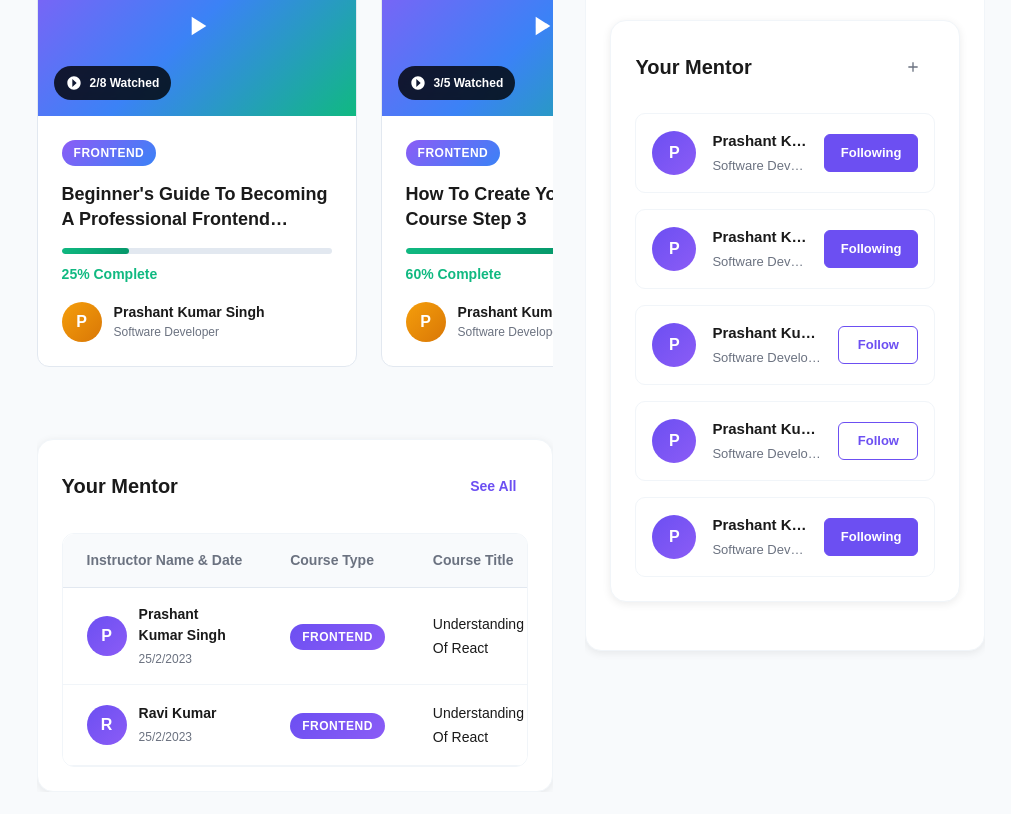
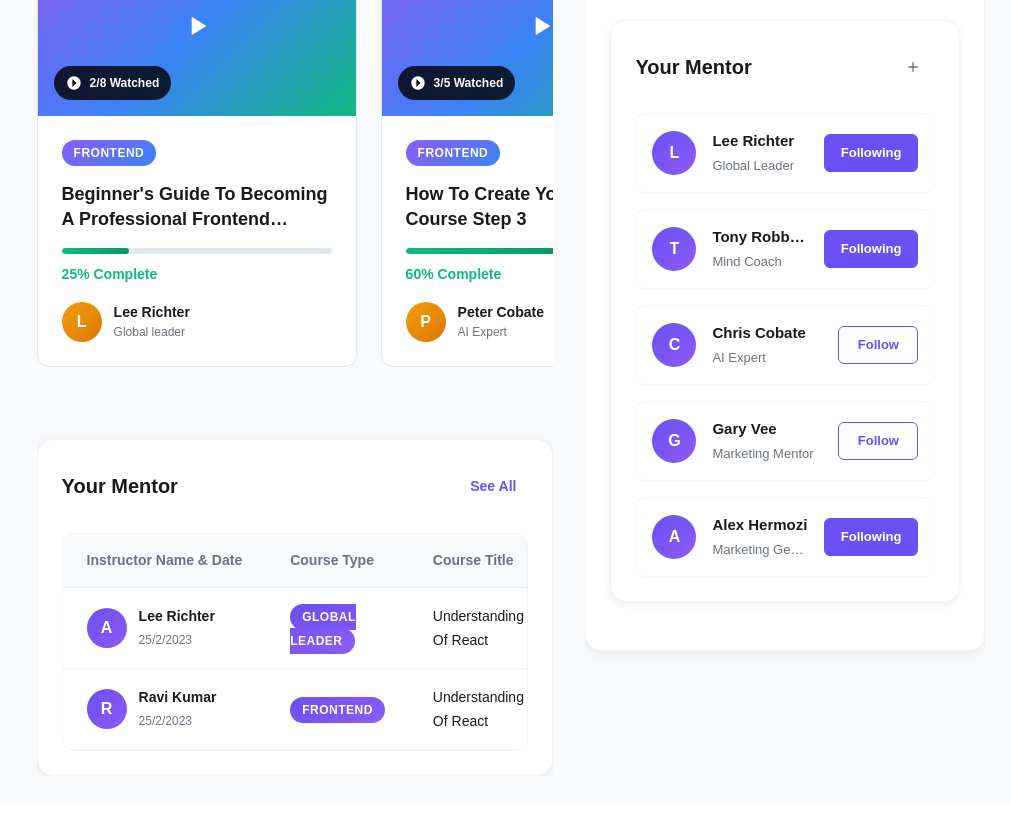
Before and after one commit to xthemadgenius/genjen, a Next.js app in the folder web-app/: page /dashboard in a window 1280 px wide. Shown: the part 1000-1814 px from the top of the page, without its empty margins (269-1280 px from the left). Built offline with nearby package versions, Linux system fonts and the light colour scheme.

Commit message:
name changes

```diff
--- a/web-app/src/app/dashboard/page.tsx
+++ b/web-app/src/app/dashboard/page.tsx
@@ -12,8 +12,8 @@ import styles from './dashboard.module.css';
 const DashboardPage = () => {
   // Mock user data - in real app this would come from authentication/context
   const user = {
-    fullName: 'Prashant Kumar Singh',
-    email: 'prashant@example.com',
+    fullName: 'Lee Richter',
+    email: 'lee@goasklee.com',
     avatar: undefined // This would typically be a URL to user's profile image
   };
 
--- a/web-app/src/components/dashboard/ContinueWatching.tsx
+++ b/web-app/src/components/dashboard/ContinueWatching.tsx
@@ -22,8 +22,8 @@ const defaultCourses = [
   {
     id: '1',
     title: "Beginner's Guide To Becoming A Professional Frontend Developer",
-    instructor: 'Prashant Kumar Singh',
-    instructorRole: 'Software Developer',
+    instructor: 'Lee Richter',
+    instructorRole: 'Global leader',
     thumbnail: '/course-thumbnails/frontend.jpg',
     progress: 25,
     totalLessons: 8,
@@ -33,8 +33,8 @@ const defaultCourses = [
   {
     id: '2',
     title: "How To Create Your Online Course Step 3",
-    instructor: 'Prashant Kumar Singh',
-    instructorRole: 'Software Developer',
+    instructor: 'Peter Cobate',
+    instructorRole: 'AI Expert',
     thumbnail: '/course-thumbnails/design.jpg',
     progress: 60,
     totalLessons: 5,
@@ -44,8 +44,8 @@ const defaultCourses = [
   {
     id: '3',
     title: "Learn Software Development With Us!",
-    instructor: 'Prashant Kumar Singh',
-    instructorRole: 'Software Developer',
+    instructor: 'BJ Fogg',
+    instructorRole: 'Mind Master',
     thumbnail: '/course-thumbnails/development.jpg',
     progress: 80,
     totalLessons: 10,
--- a/web-app/src/components/dashboard/MentorList.tsx
+++ b/web-app/src/components/dashboard/MentorList.tsx
@@ -21,8 +21,8 @@ interface MentorListProps {
 const defaultMentors: Mentor[] = [
   {
     id: '1',
-    name: 'Prashant Kumar Singh',
-    role: 'Software Developer',
+    name: 'Lee Richter',
+    role: 'Global Leader',
     specialization: 'Frontend Development',
     isFollowing: true,
     followers: 1247,
@@ -30,8 +30,8 @@ const defaultMentors: Mentor[] = [
   },
   {
     id: '2',
-    name: 'Prashant Kumar Singh',
-    role: 'Software Developer',
+    name: 'Tony Robbins',
+    role: 'Mind Coach',
     specialization: 'Frontend Development',
     isFollowing: true,
     followers: 892,
@@ -39,8 +39,8 @@ const defaultMentors: Mentor[] = [
   },
   {
     id: '3',
-    name: 'Prashant Kumar Singh',
-    role: 'Software Developer',
+    name: 'Chris Cobate',
+    role: 'AI Expert',
     specialization: 'Frontend Development',
     isFollowing: false,
     followers: 1534,
@@ -48,8 +48,8 @@ const defaultMentors: Mentor[] = [
   },
   {
     id: '4',
-    name: 'Prashant Kumar Singh',
-    role: 'Software Developer',
+    name: 'Gary Vee',
+    role: 'Marketing Mentor',
     specialization: 'Frontend Development',
     isFollowing: false,
     followers: 967,
@@ -57,8 +57,8 @@ const defaultMentors: Mentor[] = [
   },
   {
     id: '5',
-    name: 'Prashant Kumar Singh',
-    role: 'Software Developer',
+    name: 'Alex Hermozi',
+    role: 'Marketing Genius',
     specialization: 'Frontend Development',
     isFollowing: true,
     followers: 823,
--- a/web-app/src/components/dashboard/Sidebar.tsx
+++ b/web-app/src/components/dashboard/Sidebar.tsx
@@ -67,9 +67,9 @@ const navigationItems: NavItemData[] = [
 ];
 
 const friends = [
-  { name: 'Prashant', role: 'Software Developer' },
-  { name: 'Prashant', role: 'Software Developer' },
-  { name: 'Prashant', role: 'Software Developer' }
+  { name: 'Lee', role: 'Global Leader' },
+  { name: 'Kirstine', role: 'Mind Master' },
+  { name: 'Chris', role: 'Professor' }
 ];
 
 const Sidebar: React.FC<SidebarProps> = ({
--- a/web-app/src/components/dashboard/TaskList.tsx
+++ b/web-app/src/components/dashboard/TaskList.tsx
@@ -23,12 +23,12 @@ interface TaskListProps {
 const defaultTasks: TaskItem[] = [
   {
     id: '1',
-    instructorName: 'Prashant Kumar Singh',
+    instructorName: 'Lee Richter',
     instructorDate: '25/2/2023',
-    courseType: 'FRONTEND',
+    courseType: 'Global Leader',
     courseTitle: 'Understanding Concept Of React',
     instructor: {
-      name: 'Prashant Kumar Singh',
+      name: 'Aby Richter',
       avatar: undefined
     }
   },
```
